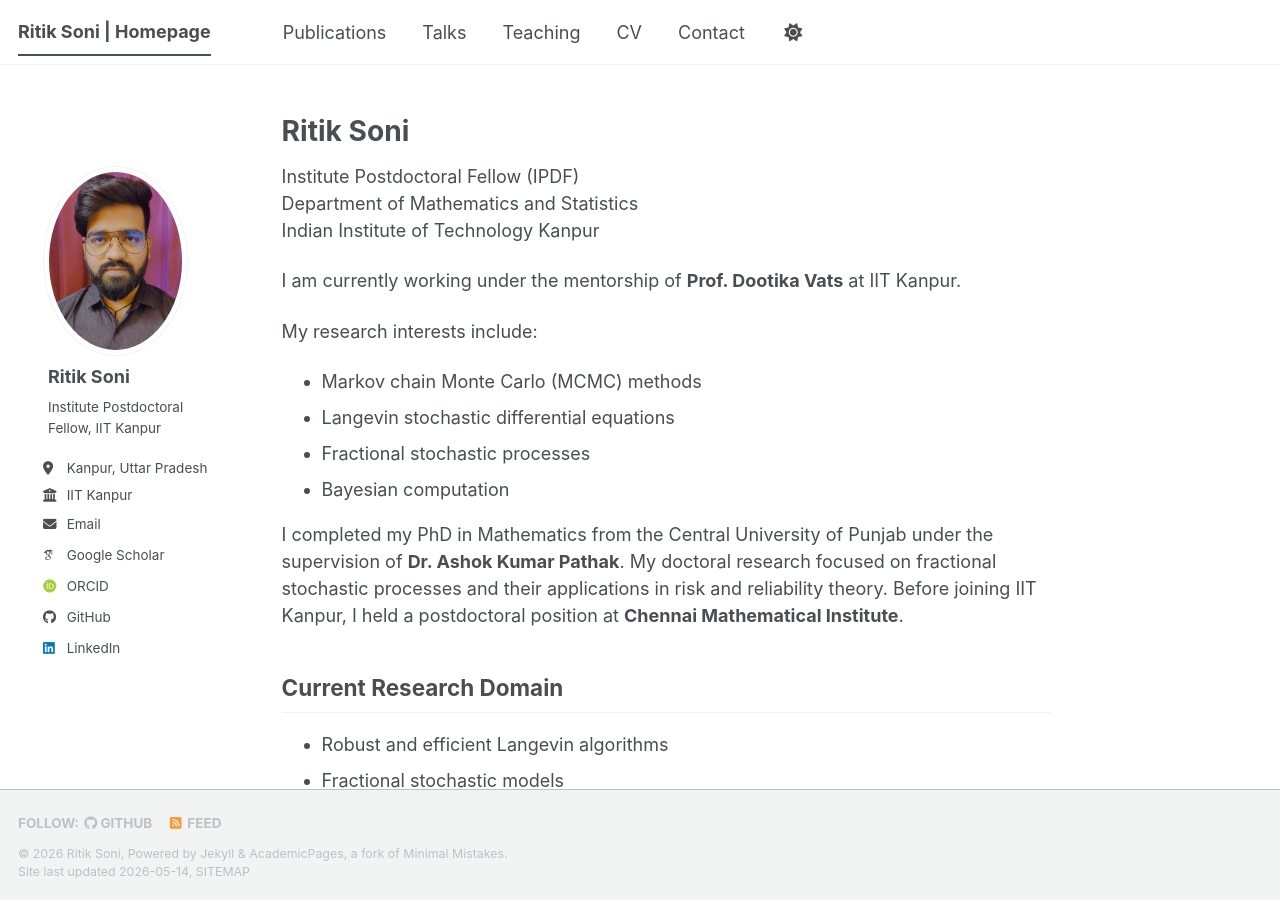
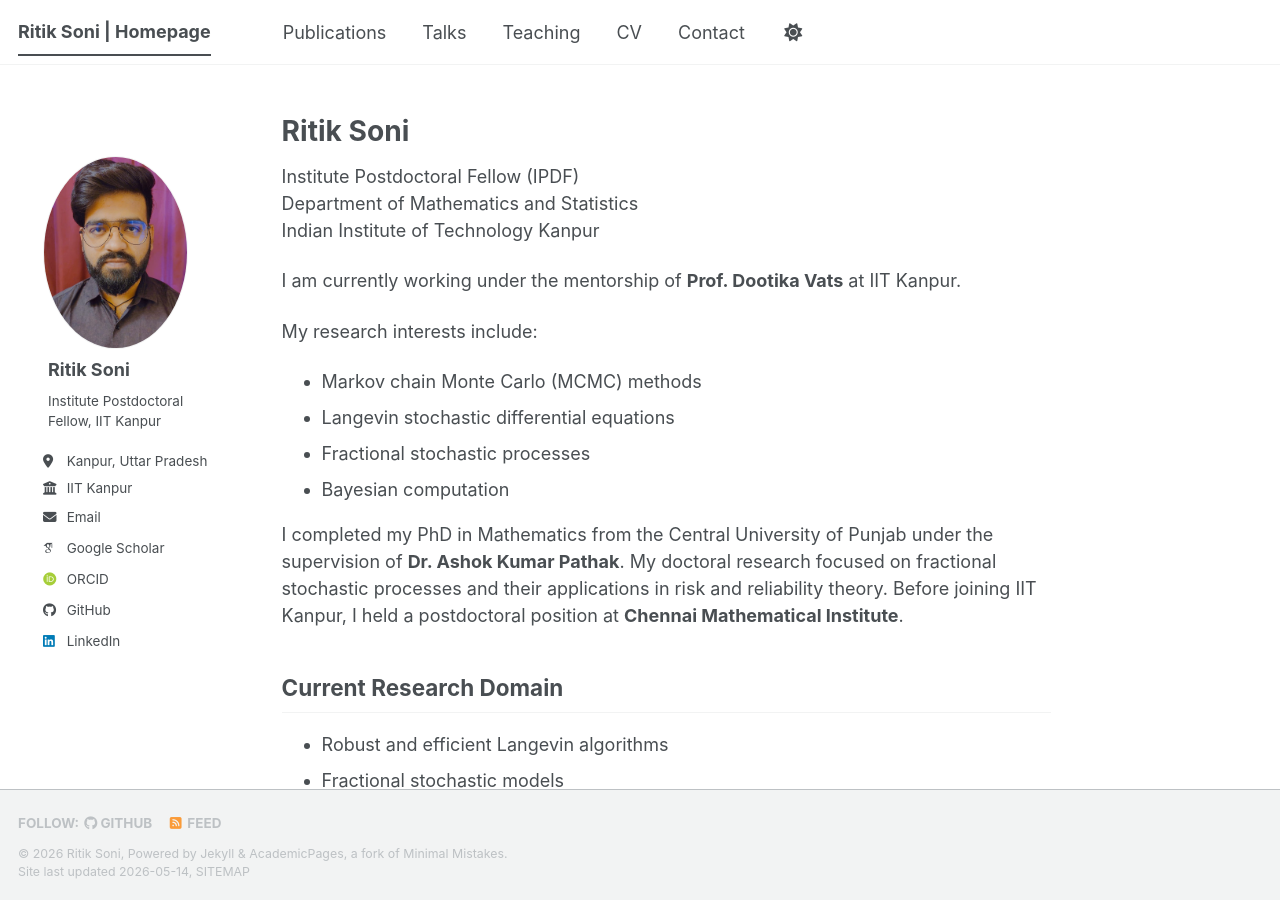
Before and after one commit to ritik824/ritik824.github.io, a Jekyll site: the page built from _pages/about.md, in a window 1280 px wide and 900 px high. Built offline with Jekyll 4.4.1, drawn with Linux system fonts in a browser that asks for light colours; some web fonts are replaced; a script bundle is joined from its source files by our own code; library files that are not in the unit come from our copies.

Commit message:
Update _sidebar.scss

```diff
--- a/_sass/layout/_sidebar.scss
+++ b/_sass/layout/_sidebar.scss
@@ -13,15 +13,17 @@
   @include clearfix();
   margin-bottom: 1em;
 
+  /* Reduced margin to pull sidebar up in portrait mode */
   @media (orientation: portrait) {
-    margin-top: 1em;
+    margin-top: 0.5em;
   }
 
   @media screen and (min-width: $sidebar-screen-min-width) {
     height: 100vh;
     overflow-y: auto;               // Add scrollbar if the sidebar is too long
     position: sticky;
-    padding-top: 5px;
+    padding-top: 0;                 // Reduced from 5px to 0
+    margin-top: -10px;              // Added negative margin to close the gap
   }
 
   @include breakpoint($large) {
@@ -144,8 +146,6 @@
   display: table-cell;
   vertical-align: top;
   width: 36px;
-  // set width only, for non-square avatars
-  // height: 36px;
 
   @include breakpoint($large) {
     display: block;
@@ -158,7 +158,7 @@
     border-radius: 50%;
 
     @include breakpoint($large) {
-      padding: 5px;
+      padding: 0; /* Changed from 5px to 0 to remove internal spacing */
       border: 1px solid var(--global-border-color);
     }
   }
@@ -223,7 +223,6 @@
   vertical-align: middle;
   font-family: $sans-serif;
   z-index: 10;
-  position: relative;
   cursor: pointer;
 
   li:last-child {
```
